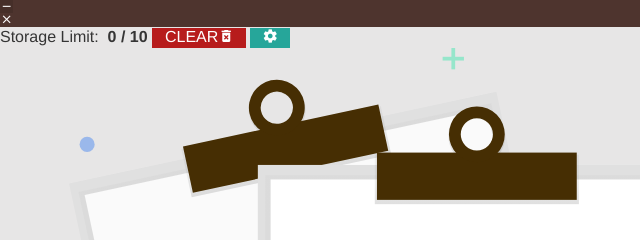
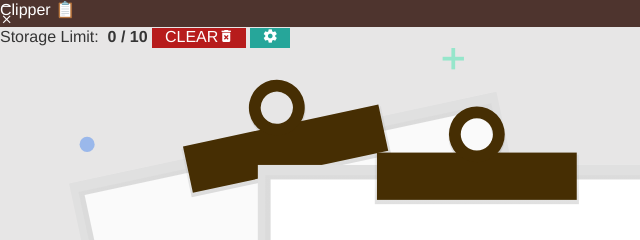
Before and after one commit to GirkovArpa/clipper-lite, a plain HTML site: page index.htm in a window 1280 px wide. Shown: the top 240 px of the page, 0-640 px from the left. Drawn offline with Linux system fonts and the light colour scheme; a script that the page names is missing.

Commit message:
:zap: Use HTML for caption instead of script.

```diff
--- a/index.htm
+++ b/index.htm
@@ -11,7 +11,7 @@
   <body>
     <div .filter></div>
     <div class="title-bar">
-      <!--<span class="title">Clipper &#x1F4CB;</span>-->
+      <span class="title">Clipper &#x1F4CB;</span>
       <div .filler> </div>
       <button role="window-minimize" class="material-icons">remove</button>
       <button role="window-close" class="material-icons">clear</button>
--- a/styles.css
+++ b/styles.css
@@ -47,7 +47,9 @@ div.title-bar {
   box-shadow: 0 2dip 2dip 0 rgba(0, 0, 0, 0.2), 0 3dip 1dip 0dip rgba(0, 0, 0, 0.12), 0 0dip 50dip 0 rgba(0, 0, 0, 0.2);
 }
 
-text.title {
+.title {
+  hit-margin: -32dip;
+  position: absolute;
   color: white;
   font-size: 32dip;
   line-height: 56dip;
```
Also changed, not shown: 1 other file.
